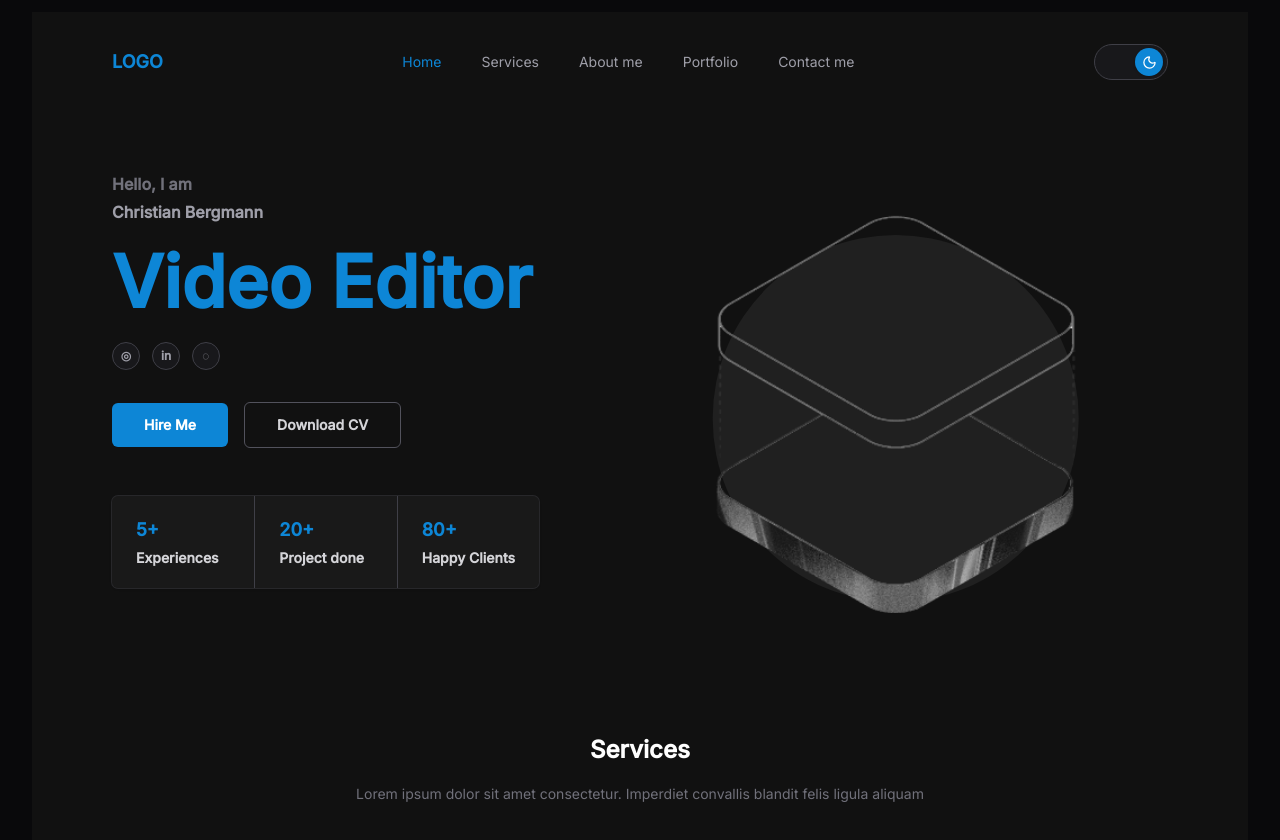
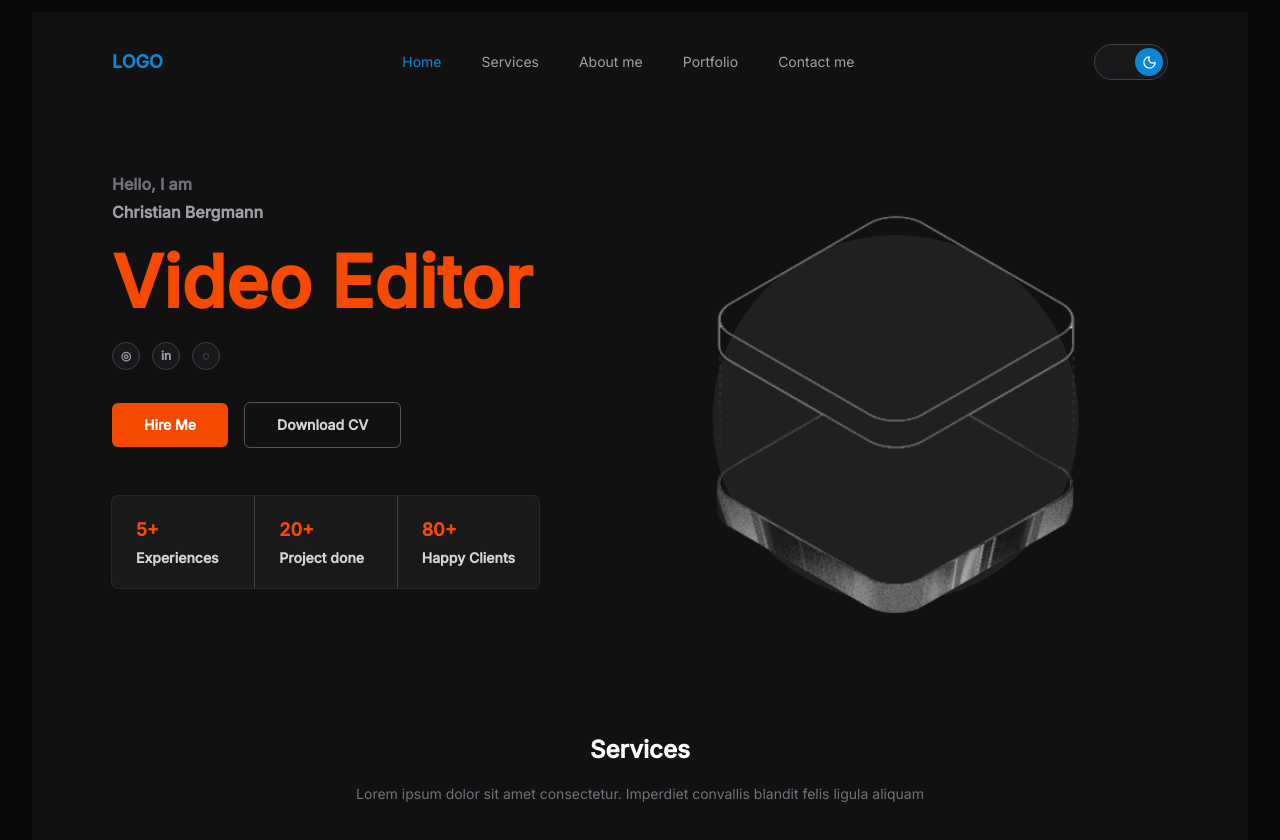
Before and after one commit to mihutandra/profile-page, a React (Vite) app in the folder video-editor-portfolio/: page / in a window 1280 px wide. Shown: the top 840 px of the page. Built offline with nearby package versions, Linux system fonts and the light colour scheme.

Commit message:
hero section

```diff
--- a/video-editor-portfolio/src/components/Hero.tsx
+++ b/video-editor-portfolio/src/components/Hero.tsx
@@ -41,7 +41,7 @@ export const Hero = ({ data }: HeroProps) => {
           <span className="text-zinc-600 dark:text-zinc-400">{data.name}</span>
         </p>
 
-        <h1 className="mt-5 text-5xl font-extrabold leading-none tracking-normal text-accent sm:text-6xl lg:text-7xl">
+        <h1 className="mt-5 text-5xl font-extrabold leading-none tracking-normal text-orange-600 sm:text-6xl lg:text-7xl">
           {data.title}
         </h1>
 
@@ -52,7 +52,7 @@ export const Hero = ({ data }: HeroProps) => {
                 key={social.label}
                 href={social.href}
                 aria-label={social.label}
-                className="grid h-7 w-7 place-items-center rounded-full border border-zinc-300 bg-zinc-100 text-zinc-500 transition-colors duration-200 hover:border-accent hover:text-accent dark:border-zinc-700 dark:bg-zinc-900 dark:text-zinc-400"
+                className="grid h-7 w-7 place-items-center rounded-full border border-zinc-300 bg-zinc-100 text-zinc-500 transition-colors duration-200 hover:border-orange-600 hover:text-orange-600 dark:border-zinc-700 dark:bg-zinc-900 dark:text-zinc-400"
               >
                 <span className="text-xs font-bold leading-none">
                   {socialLabels[social.icon]}
@@ -69,8 +69,8 @@ export const Hero = ({ data }: HeroProps) => {
               href={action.href}
               className={
                 action.variant === "primary"
-                  ? "rounded-md bg-accent px-8 py-3 text-sm font-semibold text-white transition-colors duration-200 hover:bg-accent-hover"
-                  : "rounded-md border border-zinc-400 px-8 py-3 text-sm font-semibold text-zinc-600 transition-colors duration-200 hover:border-accent hover:text-accent dark:border-zinc-600 dark:text-zinc-300"
+                  ? "rounded-md bg-orange-600 px-8 py-3 text-sm font-semibold text-white transition-colors duration-200 hover:bg-orange-700"
+                  : "rounded-md border border-zinc-400 px-8 py-3 text-sm font-semibold text-zinc-600 transition-colors duration-200 hover:border-orange-600 hover:text-orange-600 dark:border-zinc-600 dark:text-zinc-300"
               }
             >
               {action.label}
@@ -86,7 +86,7 @@ export const Hero = ({ data }: HeroProps) => {
                 index > 0 ? "border-l border-zinc-300 dark:border-zinc-700" : ""
               }`}
             >
-              <p className="text-lg font-extrabold text-accent">
+              <p className="text-lg font-extrabold text-orange-600">
                 {stat.value}
               </p>
               <p className="mt-1 whitespace-nowrap text-xs font-semibold text-zinc-600 dark:text-zinc-300 sm:text-sm">
```
